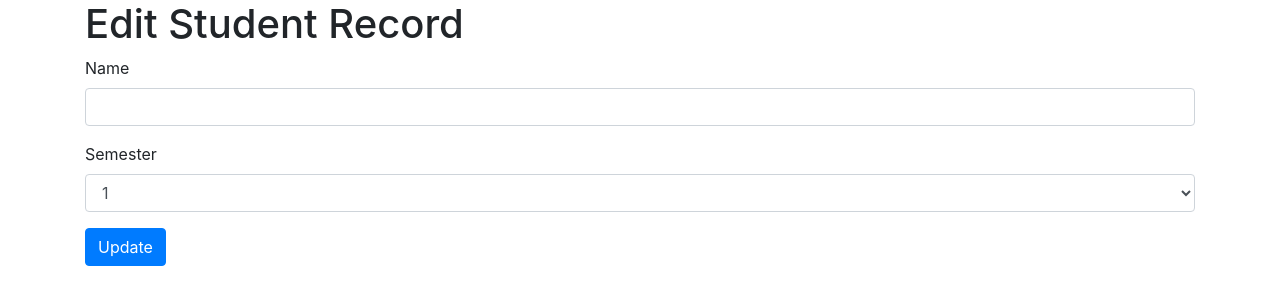
After one commit to MiniprojectCEC2023/e_student_card, a Flask app: page /edit-student/1 in a window 1280 px wide. The commit adds this page. Shown: the top 305 px of the page. Run offline with Flask 3, Linux system fonts and the light colour scheme; the visitor is signed in with stand-in values (Sample User, id 1); data that the repository does not hold is empty; some libraries are stand-ins or nearby versions.

Commit message:
edit semester

```diff
--- a/app.py
+++ b/app.py
@@ -173,7 +173,7 @@ def college_office_dashboard():
 def view_students():
     if session.get('username') == 'admin':
         cur = mysql.connection.cursor()
-        cur.execute('SELECT name, email, register_number FROM student')
+        cur.execute('SELECT name, email, register_number,semester FROM student')
         students = cur.fetchall()
         cur.close()
         return render_template('view-students.html', students=students)
@@ -201,7 +201,27 @@ def delete_student(register_number):
         return redirect('/admin-login')
 
 
-
+@app.route('/edit-student/<register_number>', methods=['GET', 'POST'])
+def edit_student(register_number):
+    if session.get('username') == 'admin':
+        cur = mysql.connection.cursor()
+        cur.execute('SELECT * FROM student WHERE register_number = %s', (register_number,))
+        student = cur.fetchone()
+        cur.close()
+        if request.method == 'POST':
+            semester = request.form['semester']
+            cur = mysql.connection.cursor()
+            cur.execute('UPDATE student SET semester = %s WHERE register_number = %s', (semester, register_number,))
+            mysql.connection.commit()
+            cur.close()
+            flash('Student record updated successfully')
+            return redirect('/view-students')
+        return render_template('edit-student.html', student=student)
+    else:
+        error = 'You need to log in as admin first.'
+        flash(error)
+        logging.warning(error)
+        return redirect('/admin-login')
 
 
 @app.route('/logout')
--- /dev/null
+++ b/templates/base.html
@@ -0,0 +1,26 @@
+<!DOCTYPE html>
+<html>
+<head>
+  <title>{% block title %}{% endblock %}</title>
+  <link rel="stylesheet" href="https://stackpath.bootstrapcdn.com/bootstrap/4.3.1/css/bootstrap.min.css"
+        integrity="sha384-ggOyR0iXCbMQv3Xipma34MD+dH/1fQ784/j6cY/iJTQUOhcWr7x9JvoRxT2MZw1T" crossorigin="anonymous">
+</head>
+<body>
+
+<div class="container">
+  {% block content %}
+  {% endblock %}
+</div>
+
+<script src="https://code.jquery.com/jquery-3.3.1.slim.min.js"
+        integrity="sha384-q8i/X+965DzO0rT7abK41JStQIAqVgRVzpbzo5smXKp4YfRvH+8abtTE1PiEZnm"
+        crossorigin="anonymous"></script>
+<script src="https://cdnjs.cloudflare.com/ajax/libs/popper.js/1.14.7/umd/popper.min.js"
+        integrity="sha384-UO2eT0CpHqdSJQ6hJty5KVphtPhzWj9WO1clHTMGa3JDZwrnQq4sF86dIHNDz0W1"
+        crossorigin="anonymous"></script>
+<script src="https://stackpath.bootstrapcdn.com/bootstrap/4.3.1/js/bootstrap.min.js"
+        integrity="sha384-JjSmVgyd0p3pXB1rRibZUAYoIIy6OrQ6VrjIEaFf/nJGzIxFDsf4x0xIM+B07jRM"
+        crossorigin="anonymous"></script>
+
+</body>
+</html>
--- a/templates/college-office-dashboard.html
+++ b/templates/college-office-dashboard.html
@@ -1,7 +1,7 @@
 <!DOCTYPE html>
 <html>
 <head>
-    <title>Admin Dashboard</title>
+    <title>Office Dashboard</title>
     <link rel="stylesheet" href="{{ url_for('static', filename='css/styles.css') }}">
 </head>
 <body>
--- /dev/null
+++ b/templates/edit-student.html
@@ -0,0 +1,25 @@
+{% extends 'base.html' %}
+
+{% block content %}
+<h1>Edit Student Record</h1>
+<form method="post">
+  <div class="form-group">
+    <label for="name">Name</label>
+    <input type="text" class="form-control" id="name" name="name" value="{{ student.name }}" required>
+  </div>
+  <div class="form-group">
+    <label for="semester">Semester</label>
+    <select class="form-control" id="semester" name="semester">
+      <option value="1" {% if student.semester == 1 %}selected{% endif %}>1</option>
+      <option value="2" {% if student.semester == 2 %}selected{% endif %}>2</option>
+      <option value="3" {% if student.semester == 3 %}selected{% endif %}>3</option>
+      <option value="4" {% if student.semester == 4 %}selected{% endif %}>4</option>
+      <option value="5" {% if student.semester == 5 %}selected{% endif %}>5</option>
+      <option value="6" {% if student.semester == 6 %}selected{% endif %}>6</option>
+      <option value="7" {% if student.semester == 7 %}selected{% endif %}>7</option>
+      <option value="8" {% if student.semester == 8 %}selected{% endif %}>8</option>
+    </select>
+  </div>
+  <input type="submit" class="btn btn-primary" value="Update">
+</form>
+{% endblock %}
--- a/templates/librarian-dashboard.html
+++ b/templates/librarian-dashboard.html
@@ -1,7 +1,7 @@
 <!DOCTYPE html>
 <html>
 <head>
-    <title>Admin Dashboard</title>
+    <title>Library Dashboard</title>
     <link rel="stylesheet" href="{{ url_for('static', filename='css/styles.css') }}">
 </head>
 <body>
```
Also changed, not shown: templates/view-students.html (+13 -1 lines), 1 other file.
